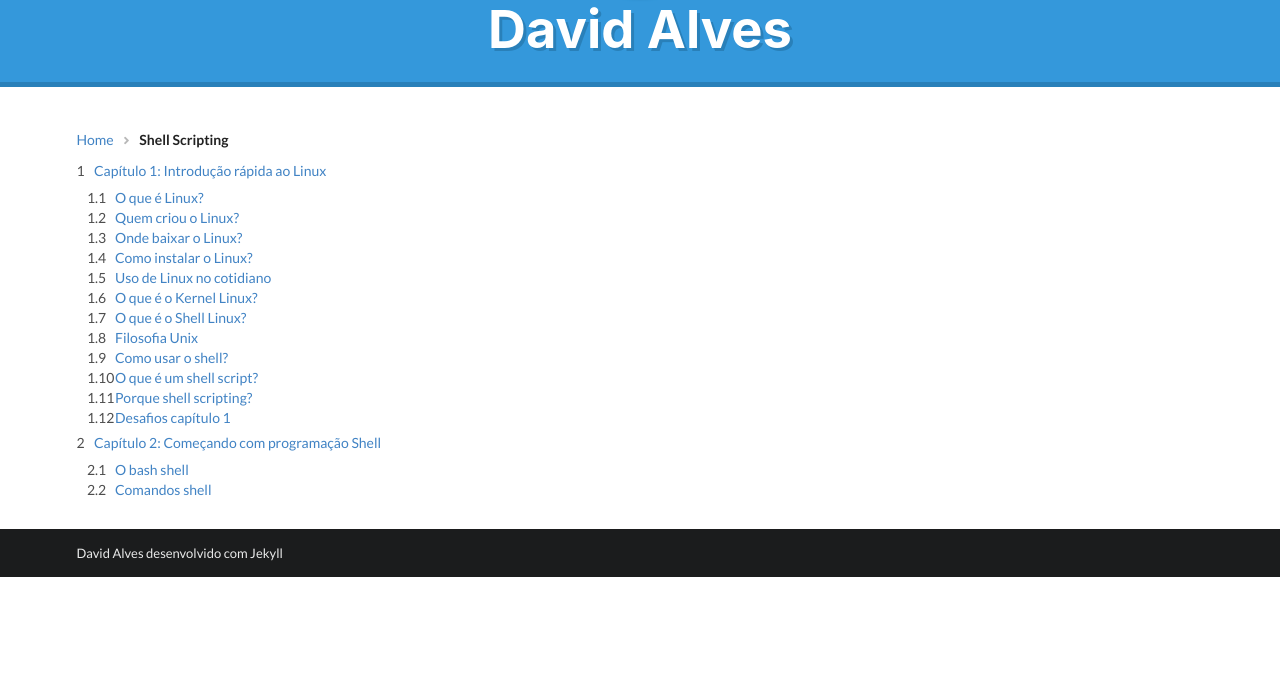
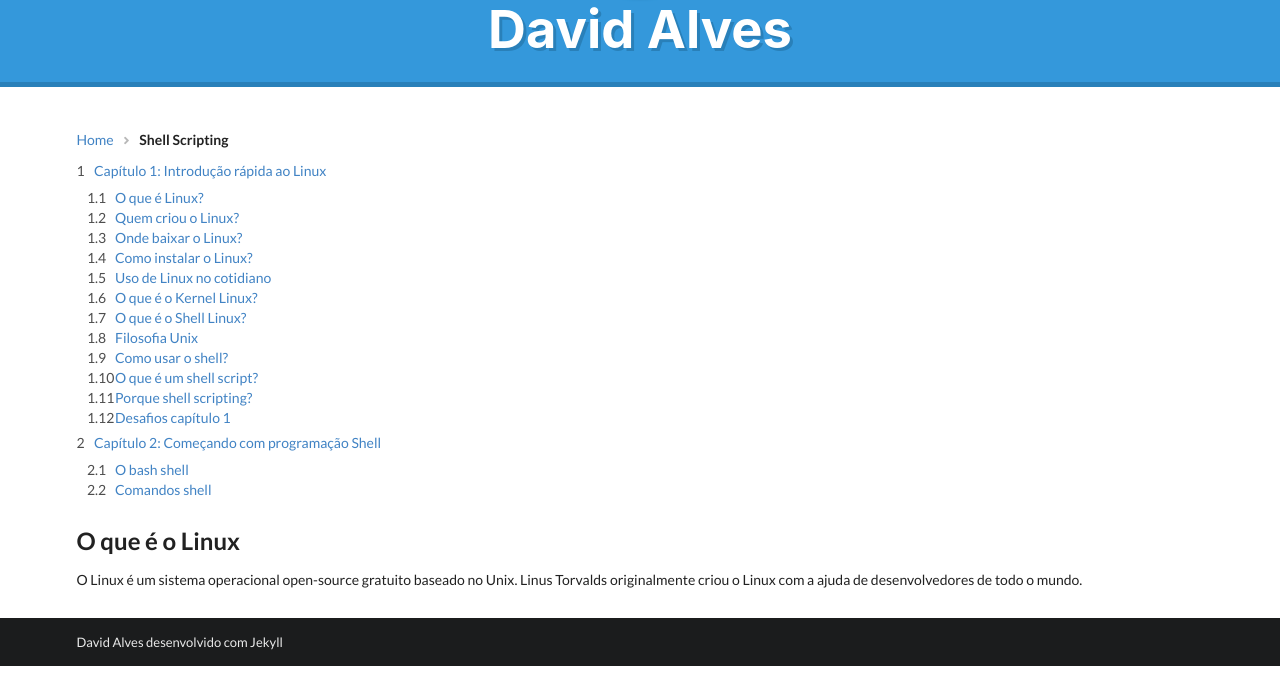
Before and after one commit to david27alves/david27alves.github.io, a Jekyll site: the page built from shellscripting.html, in a window 1280 px wide, cut to the strip 213-900 px from the top of the page. Built offline with Jekyll 4.4.1, drawn with Linux system fonts in a browser that asks for light colours.

Commit message:
Update shellscripting.html

```diff
--- a/shellscripting.html
+++ b/shellscripting.html
@@ -37,4 +37,6 @@ permalink: /tutoriais/shellscripting.html
             </div>
         </div>
     </div>
+    <h2>O que é o Linux</h2>
+    <p>O Linux é um sistema operacional open-source gratuito baseado no Unix. Linus Torvalds originalmente criou o Linux com a ajuda de desenvolvedores de todo o mundo.</p>
 </div>
```
